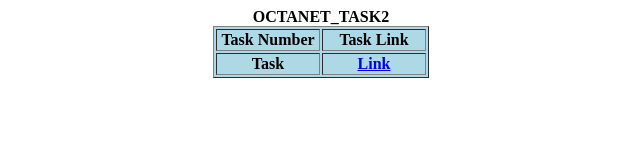
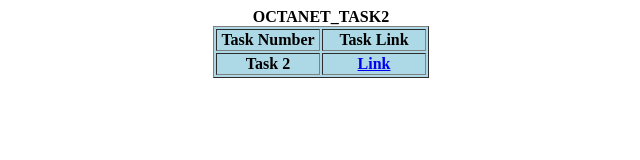
Before and after one commit to Rucha2063/OCTANET_OCTOBER2, a plain HTML site: page index.html in a window 1280 px wide. Shown: the full height of the page, 319-959 px from the left. Drawn offline with Linux system fonts and the light colour scheme.

Commit message:
Add files via upload

```diff
--- a/index.html
+++ b/index.html
@@ -14,7 +14,7 @@
         </tr>
 
         <tr>
-            <th> Task </th>
+            <th> Task 2 </th>
             <th>
                 <a href = "./Task2.html" target = "_blank"> Link </a>
             </th>
```
